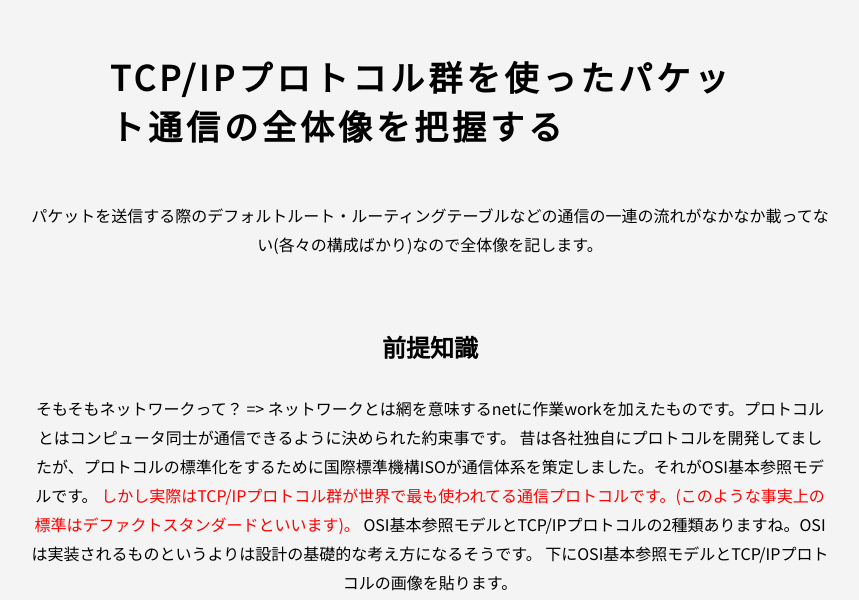
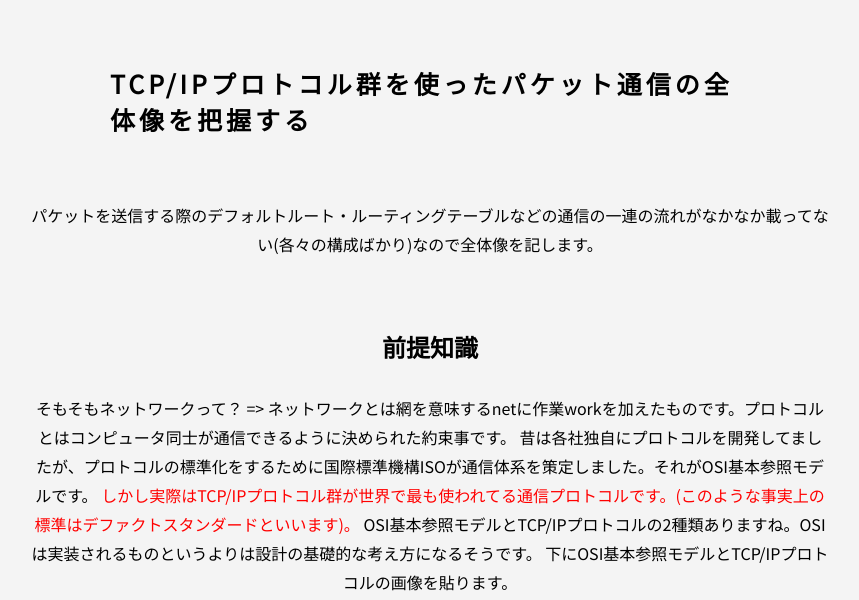
Before and after one commit to kazuki178/Portfolio-Web, a plain HTML site: page article/tec/network/パケット通信/packet.html in a window 1280 px wide. Shown: the part 275-875 px from the top of the page, without its empty margins (210-1069 px from the left). Drawn offline with Linux system fonts and the light colour scheme; files whose address does not match are found by name.

Commit message:
フォントサイズ調整

```diff
--- a/article/tec/network/パケット通信/packet.html
+++ b/article/tec/network/パケット通信/packet.html
@@ -38,7 +38,7 @@
 
             <div class="name">
 
-                <h1>TCP/IPプロトコル群を使ったパケット通信の全体像を把握する</h1>
+                <h1 style="font-size: 25px;">TCP/IPプロトコル群を使ったパケット通信の全体像を把握する</h1>
 
             </div>
 
```
